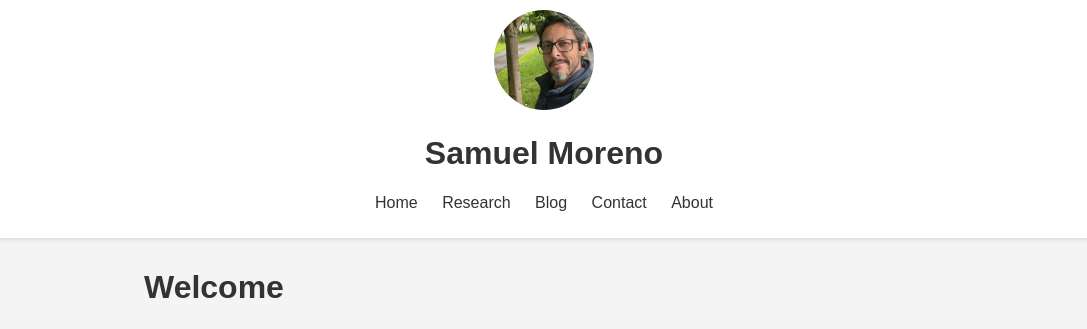
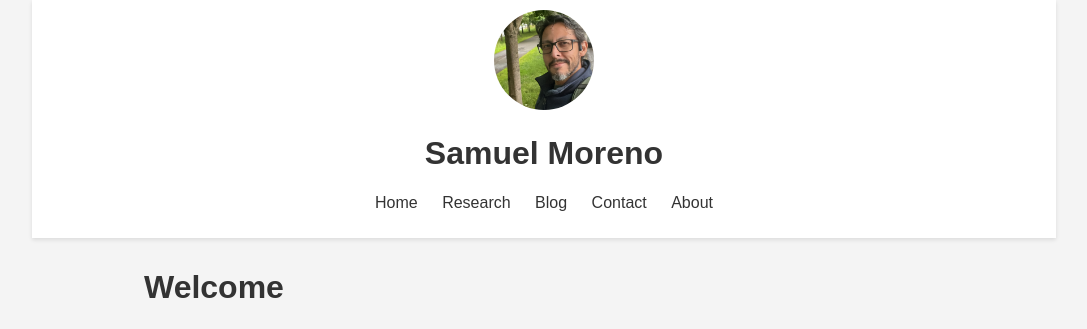
Before and after one commit to GregSom-MSc/GregSom-MSc.github.io, a Jekyll site: the page built from index.md, in a window 1280 px wide. Shown: the top 329 px of the page, without its empty margins (96-1183 px from the left). Built offline with Jekyll 4.4.1, drawn with Linux system fonts in a browser that asks for light colours.

Commit message:
Update style.css

```diff
--- a/assets/css/style.css
+++ b/assets/css/style.css
@@ -12,7 +12,7 @@ body {
 
 header {
     background-color: #fff;
-    padding: 10px 5%;
+    padding: 10px 0%;
     width: 100%;
     box-shadow: 0 2px 4px rgba(0, 0, 0, 0.1);
     text-align: center;
```
